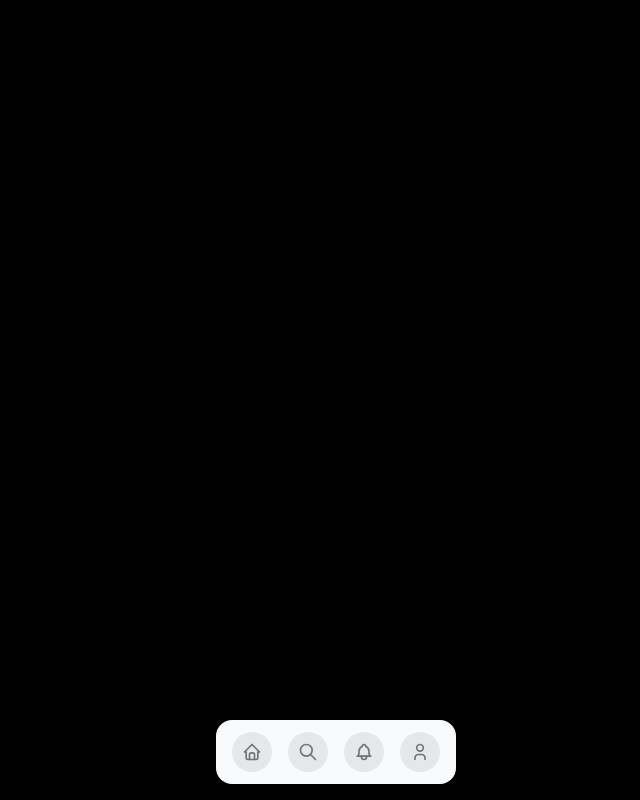
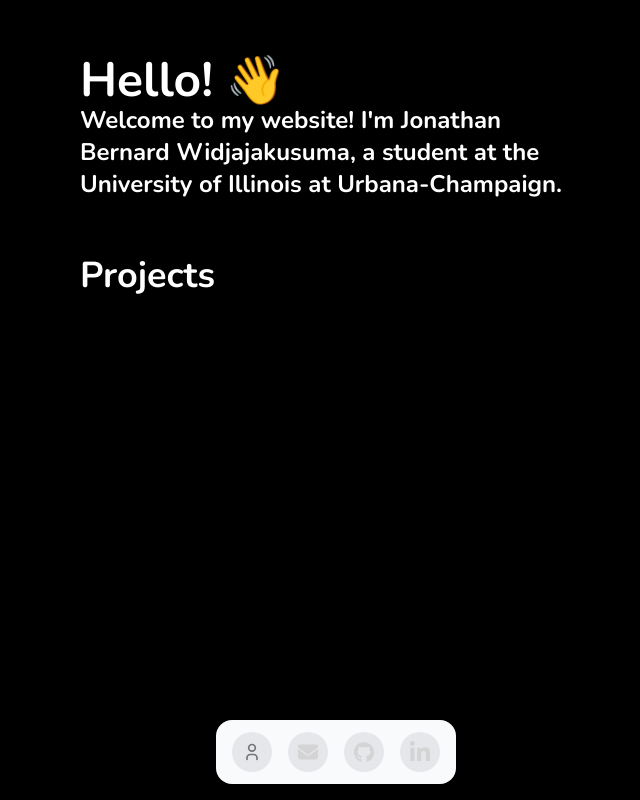
Before and after one commit to jbw9/PersonalWebsite, a React (Create React App) app: page / in a window 1280 px wide. Shown: the whole page, without its empty margins (304-944 px from the left). Built offline with nearby package versions, Linux system fonts and the light colour scheme.

Commit message:
intro section

```diff
--- a/src/App.tsx
+++ b/src/App.tsx
@@ -4,6 +4,8 @@ import "./App.css";
 import { FloatingDock } from "./components/floating-dock";
 import { IconHome, IconSearch, IconBell, IconUser } from "@tabler/icons-react";
 import { MultiStepLoader } from "./components/multi-step-loader";
+import Intro from "./sections/Intro";
+import Projects from "./sections/Projects";
 
 function App() {
   const [loading, setLoading] = useState(true);
@@ -18,32 +20,50 @@ function App() {
 
   const dockItems = [
     {
-      title: "Home",
-      icon: (
-        <IconHome className="w-full h-full text-neutral-500 dark:text-neutral-300" />
-      ),
-      href: "/",
-    },
-    {
-      title: "Search",
-      icon: (
-        <IconSearch className="w-full h-full text-neutral-500 dark:text-neutral-300" />
-      ),
-      href: "/search",
-    },
-    {
-      title: "Notifications",
-      icon: (
-        <IconBell className="w-full h-full text-neutral-500 dark:text-neutral-300" />
-      ),
-      href: "/notifications",
-    },
-    {
       title: "Profile",
       icon: (
         <IconUser className="w-full h-full text-neutral-500 dark:text-neutral-300" />
       ),
       href: "/profile",
+    },
+    {
+      title: "Contact Me",
+      icon: (
+        <svg xmlns="http://www.w3.org/2000/svg" viewBox="0 0 512 512">
+          <path
+            fill="#d4d4d4"
+            d="M48 64C21.5 64 0 85.5 0 112c0 15.1 7.1 29.3 19.2 38.4L236.8 313.6c11.4 8.5 27 8.5 38.4 0L492.8 150.4c12.1-9.1 19.2-23.3 19.2-38.4c0-26.5-21.5-48-48-48L48 64zM0 176L0 384c0 35.3 28.7 64 64 64l384 0c35.3 0 64-28.7 64-64l0-208L294.4 339.2c-22.8 17.1-54 17.1-76.8 0L0 176z"
+          />
+        </svg>
+      ),
+      href: "/",
+    },
+    {
+      title: "GitHub",
+      icon: (
+        <svg xmlns="http://www.w3.org/2000/svg" viewBox="0 0 496 512">
+          <path
+            fill="#d4d4d4"
+            d="M165.9 397.4c0 2-2.3 3.6-5.2 3.6-3.3 .3-5.6-1.3-5.6-3.6 0-2 2.3-3.6 5.2-3.6 3-.3 5.6 1.3 5.6 3.6zm-31.1-4.5c-.7 2 1.3 4.3 4.3 4.9 2.6 1 5.6 0 6.2-2s-1.3-4.3-4.3-5.2c-2.6-.7-5.5 .3-6.2 2.3zm44.2-1.7c-2.9 .7-4.9 2.6-4.6 4.9 .3 2 2.9 3.3 5.9 2.6 2.9-.7 4.9-2.6 4.6-4.6-.3-1.9-3-3.2-5.9-2.9zM244.8 8C106.1 8 0 113.3 0 252c0 110.9 69.8 205.8 169.5 239.2 12.8 2.3 17.3-5.6 17.3-12.1 0-6.2-.3-40.4-.3-61.4 0 0-70 15-84.7-29.8 0 0-11.4-29.1-27.8-36.6 0 0-22.9-15.7 1.6-15.4 0 0 24.9 2 38.6 25.8 21.9 38.6 58.6 27.5 72.9 20.9 2.3-16 8.8-27.1 16-33.7-55.9-6.2-112.3-14.3-112.3-110.5 0-27.5 7.6-41.3 23.6-58.9-2.6-6.5-11.1-33.3 2.6-67.9 20.9-6.5 69 27 69 27 20-5.6 41.5-8.5 62.8-8.5s42.8 2.9 62.8 8.5c0 0 48.1-33.6 69-27 13.7 34.7 5.2 61.4 2.6 67.9 16 17.7 25.8 31.5 25.8 58.9 0 96.5-58.9 104.2-114.8 110.5 9.2 7.9 17 22.9 17 46.4 0 33.7-.3 75.4-.3 83.6 0 6.5 4.6 14.4 17.3 12.1C428.2 457.8 496 362.9 496 252 496 113.3 383.5 8 244.8 8zM97.2 352.9c-1.3 1-1 3.3 .7 5.2 1.6 1.6 3.9 2.3 5.2 1 1.3-1 1-3.3-.7-5.2-1.6-1.6-3.9-2.3-5.2-1zm-10.8-8.1c-.7 1.3 .3 2.9 2.3 3.9 1.6 1 3.6 .7 4.3-.7 .7-1.3-.3-2.9-2.3-3.9-2-.6-3.6-.3-4.3 .7zm32.4 35.6c-1.6 1.3-1 4.3 1.3 6.2 2.3 2.3 5.2 2.6 6.5 1 1.3-1.3 .7-4.3-1.3-6.2-2.2-2.3-5.2-2.6-6.5-1zm-11.4-14.7c-1.6 1-1.6 3.6 0 5.9 1.6 2.3 4.3 3.3 5.6 2.3 1.6-1.3 1.6-3.9 0-6.2-1.4-2.3-4-3.3-5.6-2z"
+          />
+        </svg>
+      ),
+      href: "https://github.com/jbw9",
+      rel: "noopener noreferrer",
+    },
+    {
+      title: "LinkedIn",
+      icon: (
+        <svg xmlns="http://www.w3.org/2000/svg" viewBox="0 0 448 512">
+          <path
+            fill="#d4d4d4"
+            d="M100.3 448H7.4V148.9h92.9zM53.8 108.1C24.1 108.1 0 83.5 0 53.8a53.8 53.8 0 0 1 107.6 0c0 29.7-24.1 54.3-53.8 54.3zM447.9 448h-92.7V302.4c0-34.7-.7-79.2-48.3-79.2-48.3 0-55.7 37.7-55.7 76.7V448h-92.8V148.9h89.1v40.8h1.3c12.4-23.5 42.7-48.3 87.9-48.3 94 0 111.3 61.9 111.3 142.3V448z"
+          />
+        </svg>
+      ),
+      href: "https://www.linkedin.com/in/jwidjajakusuma/",
+      target: "_blank",
+      rel: "noopener noreferrer",
     },
   ];
 
@@ -55,7 +75,7 @@ function App() {
   ];
 
   return (
-    <div className="flex flex-col w-full min-h-screen bg-black">
+    <div className="flex flex-col items-center w-full min-h-screen bg-black">
       <MultiStepLoader
         loadingStates={loadingStates}
         loading={loading}
@@ -63,22 +83,18 @@ function App() {
         loop={true}
       />
       {!loading && (
-        <FloatingDock
-          items={dockItems}
-          desktopClassName="fixed bottom-4 left-1/2 -translate-x-1/2"
-          mobileClassName="fixed bottom-4 right-4"
-        />
+        <>
+          <Intro />
+          <Projects />
+          <FloatingDock
+            items={dockItems}
+            desktopClassName="fixed bottom-4 left-1/2 -translate-x-1/2"
+            mobileClassName="fixed bottom-4 left-1/2 -translate-x-1/2"
+          />
+        </>
       )}
     </div>
   );
 }
 
 export default App;
-
-// https://ui.aceternity.com/components/compare
-// https://ui.aceternity.com/components/apple-cards-carousel
-// https://ui.aceternity.com/components/focus-cards
-// https://ui.aceternity.com/components/animated-modal
-// https://ui.aceternity.com/components/flip-words
-// https://ui.aceternity.com/components/layout-grid
-// https://ui.aceternity.com/components/wobble-card
--- /dev/null
+++ b/src/components/HelloWave.tsx
@@ -0,0 +1,48 @@
+import React, { useEffect, useRef } from "react";
+
+const HelloWave: React.FC = () => {
+  const waveRef = useRef<HTMLSpanElement | null>(null);
+
+  useEffect(() => {
+    const wave = waveRef.current;
+    let animationFrame: number | null = null;
+
+    const animate = () => {
+      let start: number | null = null;
+      const duration = 3000; // Total duration for one complete wave (4 repetitions)
+
+      const step = (timestamp: number) => {
+        if (!start) start = timestamp;
+        const progress = (timestamp - start) % duration;
+        const t = progress / (duration / 4); // Normalize time for each repetition
+
+        // Calculate rotation based on a sine wave
+        const rotation = Math.sin(t * Math.PI * 2) * -25;
+
+        if (wave) {
+          wave.style.transform = `rotate(${rotation}deg)`;
+        }
+
+        animationFrame = requestAnimationFrame(step);
+      };
+
+      animationFrame = requestAnimationFrame(step);
+    };
+
+    animate();
+
+    return () => {
+      if (animationFrame !== null) {
+        cancelAnimationFrame(animationFrame);
+      }
+    };
+  }, []);
+
+  return (
+    <span ref={waveRef} className="inline-block">
+      👋
+    </span>
+  );
+};
+
+export default HelloWave;
--- a/src/components/floating-dock.tsx
+++ b/src/components/floating-dock.tsx
@@ -1,7 +1,5 @@
 import { cn } from "../lib/utils";
-import { IconLayoutNavbarCollapse } from "@tabler/icons-react";
 import {
-  AnimatePresence,
   MotionValue,
   motion,
   useMotionValue,
@@ -34,51 +32,26 @@ const FloatingDockMobile = ({
   items: { title: string; icon: React.ReactNode; href: string }[];
   className?: string;
 }) => {
-  const [open, setOpen] = useState(false);
+  let mouseX = useMotionValue(Infinity);
+
   return (
-    <div className={cn("relative block md:hidden", className)}>
-      <AnimatePresence>
-        {open && (
     <motion.div
-            layoutId="nav"
-            className="absolute bottom-full mb-2 inset-x-0 flex flex-col gap-2"
+      onMouseMove={(e) => mouseX.set(e.pageX)}
+      onMouseLeave={() => mouseX.set(Infinity)}
+      className={cn(
+        "mx-auto md:hidden flex h-12 gap-3 items-end rounded-2xl bg-gray-50 dark:bg-neutral-900 px-3 pb-2",
+        className
+      )}
     >
-            {items.map((item, idx) => (
-              <motion.div
+      {items.map((item) => (
+        <IconContainer
+          mouseX={mouseX}
           key={item.title}
-                initial={{ opacity: 0, y: 10 }}
-                animate={{
-                  opacity: 1,
-                  y: 0,
-                }}
-                exit={{
-                  opacity: 0,
-                  y: 10,
-                  transition: {
-                    delay: idx * 0.05,
-                  },
-                }}
-                transition={{ delay: (items.length - 1 - idx) * 0.05 }}
-              >
-                <a
-                  href={item.href}
-                  key={item.title}
-                  className="h-10 w-10 rounded-full bg-gray-50 dark:bg-neutral-900 flex items-center justify-center"
-                >
-                  <div className="h-4 w-4">{item.icon}</div>
-                </a>
-              </motion.div>
+          {...item}
+          scaleFactor={0.75}
+        />
       ))}
     </motion.div>
-        )}
-      </AnimatePresence>
-      <button
-        onClick={() => setOpen(!open)}
-        className="h-10 w-10 rounded-full bg-gray-50 dark:bg-neutral-800 flex items-center justify-center"
-      >
-        <IconLayoutNavbarCollapse className="h-5 w-5 text-neutral-500 dark:text-neutral-400" />
-      </button>
-    </div>
   );
 };
 
@@ -95,7 +68,7 @@ const FloatingDockDesktop = ({
       onMouseMove={(e) => mouseX.set(e.pageX)}
       onMouseLeave={() => mouseX.set(Infinity)}
       className={cn(
-        "mx-auto hidden md:flex h-16 gap-4 items-end  rounded-2xl bg-gray-50 dark:bg-neutral-900 px-4 pb-3",
+        "mx-auto hidden md:flex h-16 gap-4 items-end rounded-2xl bg-gray-50 dark:bg-neutral-900 px-4 pb-3",
         className
       )}
     >
@@ -111,28 +84,41 @@ function IconContainer({
   title,
   icon,
   href,
+  scaleFactor = 1,
 }: {
   mouseX: MotionValue;
   title: string;
   icon: React.ReactNode;
   href: string;
+  scaleFactor?: number;
 }) {
   let ref = useRef<HTMLDivElement>(null);
 
   let distance = useTransform(mouseX, (val) => {
     let bounds = ref.current?.getBoundingClientRect() ?? { x: 0, width: 0 };
-
     return val - bounds.x - bounds.width / 2;
   });
 
-  let widthTransform = useTransform(distance, [-150, 0, 150], [40, 80, 40]);
-  let heightTransform = useTransform(distance, [-150, 0, 150], [40, 80, 40]);
+  let widthTransform = useTransform(
+    distance,
+    [-150, 0, 150],
+    [40, 80, 40].map((v) => v * scaleFactor)
+  );
+  let heightTransform = useTransform(
+    distance,
+    [-150, 0, 150],
+    [40, 80, 40].map((v) => v * scaleFactor)
+  );
 
-  let widthTransformIcon = useTransform(distance, [-150, 0, 150], [20, 40, 20]);
+  let widthTransformIcon = useTransform(
+    distance,
+    [-150, 0, 150],
+    [20, 40, 20].map((v) => v * scaleFactor)
+  );
   let heightTransformIcon = useTransform(
     distance,
     [-150, 0, 150],
-    [20, 40, 20]
+    [20, 40, 20].map((v) => v * scaleFactor)
   );
 
   let width = useSpring(widthTransform, {
@@ -166,9 +152,8 @@ function IconContainer({
         style={{ width, height }}
         onMouseEnter={() => setHovered(true)}
         onMouseLeave={() => setHovered(false)}
-        className="aspect-square rounded-full bg-gray-200 dark:bg-neutral-800 flex items-center justify-center relative"
+        className="relative flex items-center justify-center bg-gray-200 rounded-full aspect-square dark:bg-neutral-800"
       >
-        <AnimatePresence>
         {hovered && (
           <motion.div
             initial={{ opacity: 0, y: 10, x: "-50%" }}
@@ -179,7 +164,6 @@ function IconContainer({
             {title}
           </motion.div>
         )}
-        </AnimatePresence>
         <motion.div
           style={{ width: widthIcon, height: heightIcon }}
           className="flex items-center justify-center"
--- a/src/index.css
+++ b/src/index.css
@@ -1,7 +1,10 @@
+/* Import Nunito font from Google Fonts */
+@import url("https://fonts.googleapis.com/css2?family=Nunito:wght@300;400;600;700&display=swap");
+
 body {
   margin: 0;
-  font-family: -apple-system, BlinkMacSystemFont, "Segoe UI", "Roboto", "Oxygen",
-    "Ubuntu", "Cantarell", "Fira Sans", "Droid Sans", "Helvetica Neue",
+  font-family: "Nunito", -apple-system, BlinkMacSystemFont, "Segoe UI", "Roboto",
+    "Oxygen", "Ubuntu", "Cantarell", "Fira Sans", "Droid Sans", "Helvetica Neue",
     sans-serif;
   -webkit-font-smoothing: antialiased;
   -moz-osx-font-smoothing: grayscale;
--- /dev/null
+++ b/src/sections/Intro.tsx
@@ -0,0 +1,18 @@
+import React from "react";
+import HelloWave from "../components/HelloWave";
+
+const Intro = () => {
+  return (
+    <div className="w-[40%] justify-center mt-14 flex flex-col">
+      <text className="text-5xl font-bold text-white">
+        Hello! <HelloWave />
+      </text>
+      <text className="text-2xl font-bold text-white">
+        Welcome to my website! I'm Jonathan Bernard Widjajakusuma, a student at
+        the University of Illinois at Urbana-Champaign.
+      </text>
+    </div>
+  );
+};
+
+export default Intro;
--- /dev/null
+++ b/src/sections/Projects.tsx
@@ -0,0 +1,11 @@
+import React from "react";
+
+const Projects = () => {
+  return (
+    <div className="w-[40%] justify-center mt-14 flex flex-col">
+      <text className="text-4xl font-bold text-white">Projects</text>
+    </div>
+  );
+};
+
+export default Projects;
```
Lines whose indentation alone changed are shown as unchanged.
